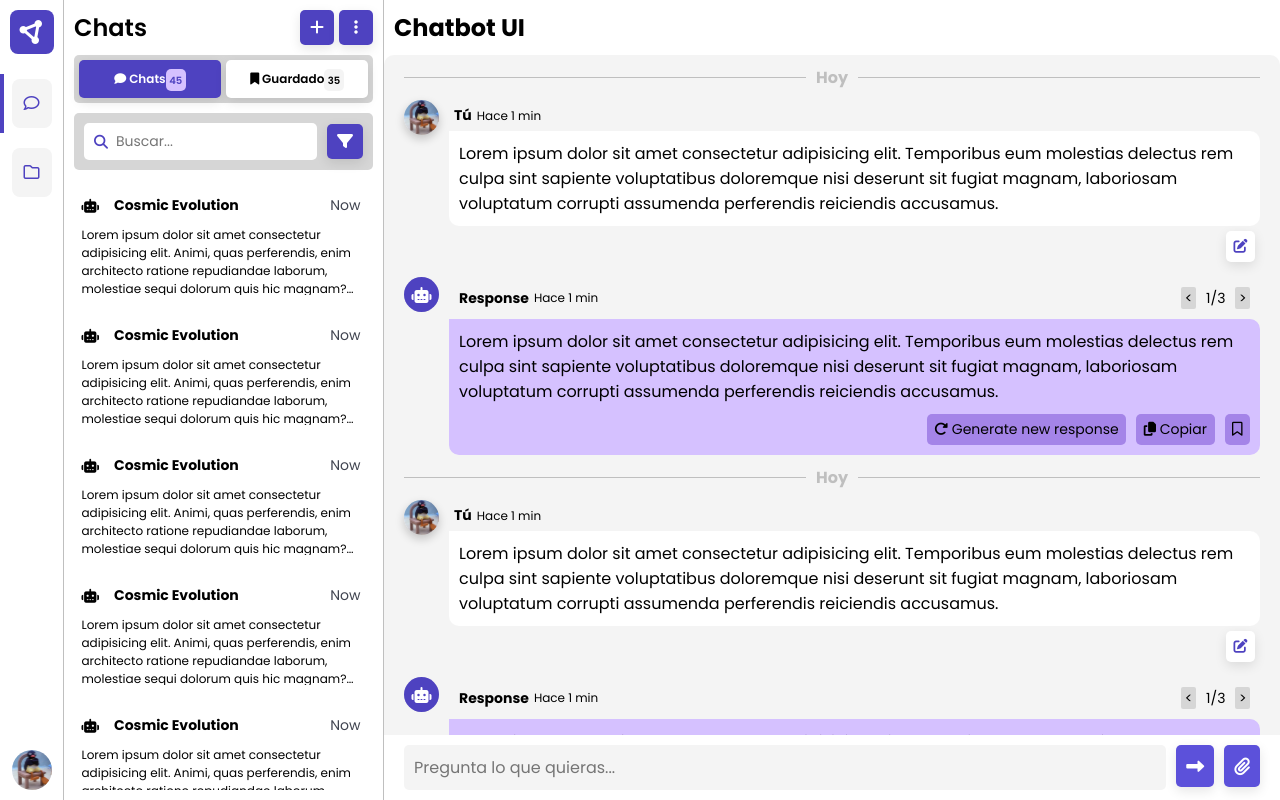
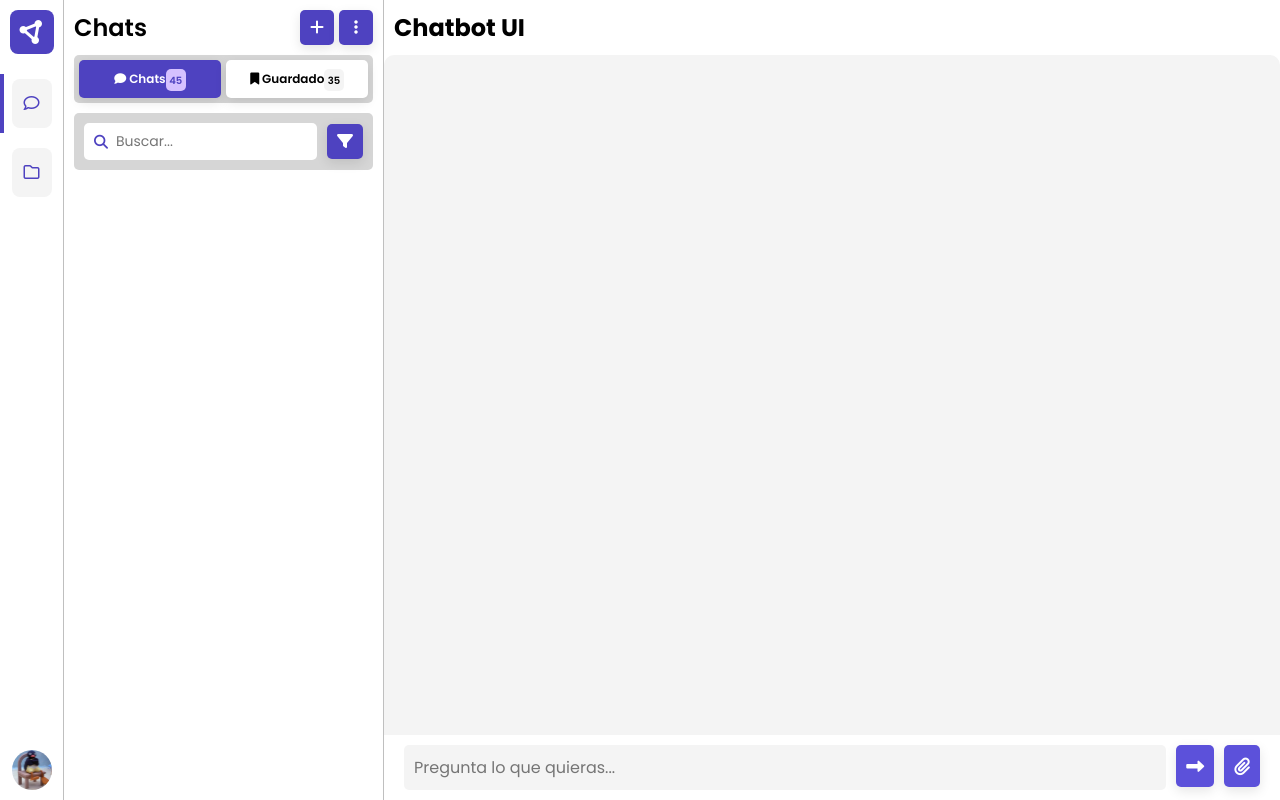
Before and after one commit to MaxiSoriano70/CONSITI-CHATBOT-FRONT-END, a React (Vite) app: page / in a window 1280 px wide. Built offline with nearby package versions, Linux system fonts and the light colour scheme; the HTML template or start-up script is replaced by a standard one.

Commit message:
feat: :art: Agregando Gemini

```diff
--- a/src/components/ChatContent.jsx
+++ b/src/components/ChatContent.jsx
@@ -1,3 +1,4 @@
+import { useState } from "react";
 import { useChatBotStates } from "../Context";
 import styles from '../css/Chat.module.css';
 import Chatbot from "./Chatbot";
@@ -8,7 +9,6 @@ import SeperadorDay from "./SeperadorDay";
 const ChatContent = ({ sidebarVisible }) => {
     const { modoDarkLight } = useChatBotStates();
 
-    // Clases condicionales con CSS Modules
     const sidebarButtonsClass = modoDarkLight ? styles.contentSidebarButtonsBlack : styles.contentSidebarButtonsWhite;
     const btnSidebarClass = modoDarkLight ? styles.btnSidebarBlack : styles.btnSidebarWhite;
     const nCantidadClass = modoDarkLight ? styles.nCantidadBlack : styles.nCantidadWhite;
@@ -24,6 +24,34 @@ const ChatContent = ({ sidebarVisible }) => {
 
     const contentSidebarClass = `${styles.contentSidebar} ${sidebarVisible ? styles.active : styles.desactive}`;
     const conversationClass = `${styles.conversation} ${sidebarVisible ? styles.desactive : styles.active}`;
+
+    const [inputText, setInputText] = useState("");
+    const [loading, setLoading] = useState(false);
+    const [chatHistory, setChatHistory] = useState([]);
+
+    const handleSend = async () => {
+        if (inputText.trim() === "") return;
+        setLoading(true);
+        try {
+            const response = await fetch("http://localhost:3000/chatbot", {
+                method: "POST",
+                headers: {
+                    "Content-Type": "application/json"
+                },
+                body: JSON.stringify({ question: inputText })
+            });
+
+            const data = await response.json();
+
+            setChatHistory(prev => [...prev, { question: inputText, answer: data.answer }]);
+            setInputText("");
+        } catch (error) {
+            console.error("Error:", error);
+        } finally {
+            setLoading(false);
+        }
+    };
+
 
 
     return (
@@ -63,18 +91,14 @@ const ChatContent = ({ sidebarVisible }) => {
                 </div>
 
                 <div className={contentHistoryChatClass}>
-                    <HistoryChat/>
-                    <HistoryChat/>
-                    <HistoryChat/>
-                    <HistoryChat/>
-                    <HistoryChat/>
-                    <HistoryChat/>
-                    <HistoryChat/>
-                    <HistoryChat/>
-                    <HistoryChat/>
-                    <HistoryChat/>
-                    <HistoryChat/>
-                    <HistoryChat/>
+                    {chatHistory.map((chat, index) => (
+                        <HistoryChat
+                            key={index}
+                            question={chat.question}
+                            answer={chat.answer}
+                            index={index}
+                        />
+                    ))}
                 </div>
             </div>
 
@@ -84,27 +108,19 @@ const ChatContent = ({ sidebarVisible }) => {
                 </div>
 
                 <div className={sectionBodyClass}>
-                    <SeperadorDay/>
-                    <ChatYou/>
-                    <Chatbot/>
-                    <SeperadorDay/>
-                    <ChatYou/>
-                    <Chatbot/>
-                    <SeperadorDay/>
-                    <ChatYou/>
-                    <Chatbot/>
-                    <SeperadorDay/>
-                    <ChatYou/>
-                    <Chatbot/>
-                    <SeperadorDay/>
-                    <ChatYou/>
-                    <Chatbot/>
-                    <SeperadorDay/>
-                    <ChatYou/>
-                    <Chatbot/>
-                    <SeperadorDay/>
-                    <ChatYou/>
-                    <Chatbot/>
+                    {chatHistory.map((chat, index) => (
+                        <div key={index}>
+                            <ChatYou question={chat.question} />
+                            <Chatbot response={chat.answer} />
+                            <SeperadorDay />
+                        </div>
+                    ))}
+
+                    {loading && (
+                        <div className={styles.loadingContainer}>
+                            <i className="fa-solid fa-spinner fa-spin"></i>
+                        </div>
+                    )}
                 </div>
 
                 <div className={sectionFooterClass}>
@@ -112,13 +128,21 @@ const ChatContent = ({ sidebarVisible }) => {
                         className={inputSendClass}
                         type="text"
                         placeholder="Pregunta lo que quieras..."
+                        value={inputText}
+                        onChange={(e) => setInputText(e.target.value)}
+                        onKeyDown={(e) => e.key === "Enter" && handleSend()}
                     />
-                    <button className={btnEnviarClass}>
+                    <button
+                        className={btnEnviarClass}
+                        onClick={handleSend}
+                        disabled={loading}
+                    >
                         <i className="fa-solid fa-right-long"></i>
                     </button>
                     <button className={btnFileClass}>
                         <i className="fa-solid fa-paperclip"></i>
                     </button>
+
                 </div>
             </div>
         </div>
--- a/src/components/ChatYou.jsx
+++ b/src/components/ChatYou.jsx
@@ -2,7 +2,7 @@ import { useChatBotStates } from "../Context";
 import styles from '../css/Chat.module.css';
 import imgPerfil from '../assets/img/Pingu.jpg';
 
-const ChatYou = () => {
+const ChatYou = ({ question }) => {
     const { modoDarkLight } = useChatBotStates();
 
     const headerModo = modoDarkLight ? styles.yHeaderDark : styles.yHeaderWhite;
@@ -19,7 +19,7 @@ const ChatYou = () => {
                 </div>
                 <div className={`${styles.youFooter} ${footerModo}`}>
                     <p>
-                        Lorem ipsum dolor sit amet consectetur adipisicing elit. Temporibus eum molestias delectus rem culpa sint sapiente voluptatibus doloremque nisi deserunt sit fugiat magnam, laboriosam voluptatum corrupti assumenda perferendis reiciendis accusamus.
+                        { question }
                     </p>
                 </div>
                 <div className={styles.contentEdit}>
--- a/src/components/Chatbot.jsx
+++ b/src/components/Chatbot.jsx
@@ -1,6 +1,6 @@
 import styles from '../css/Chat.module.css';
 
-const Chatbot = () => {
+const Chatbot = ({ response }) => {
     return (
         <div className={styles.chatbot}>
             <div className={styles.containerLogoBot}>
@@ -20,7 +20,7 @@ const Chatbot = () => {
                 </div>
                 <div className={styles.youFooterBot}>
                     <p>
-                        Lorem ipsum dolor sit amet consectetur adipisicing elit. Temporibus eum molestias delectus rem culpa sint sapiente voluptatibus doloremque nisi deserunt sit fugiat magnam, laboriosam voluptatum corrupti assumenda perferendis reiciendis accusamus.
+                        {response}
                     </p>
                     <div className={styles.contentButtonsBot}>
                         <button className={styles.btnChatBot}>
--- a/src/components/HistoryChat.jsx
+++ b/src/components/HistoryChat.jsx
@@ -1,7 +1,7 @@
 import { useChatBotStates } from "../Context";
 import styles from '../css/Chat.module.css';
 
-const HistoryChat = () => {
+const HistoryChat = ({ question, answer, index }) => {
     const { modoDarkLight } = useChatBotStates();
 
     const historyChatModo = modoDarkLight ? styles.historyChatDark : styles.historyChatWhite;
@@ -12,13 +12,13 @@ const HistoryChat = () => {
             <div className={styles.headerHistoryChat}>
                 <i className={`fa-solid fa-robot ${styles.iconoBot}`}></i>
                 <div className={styles.historyChatTitle}>
-                    Cosmic Evolution
+                    {question}
                 </div>
                 <span className={timeClass}>Now</span>
             </div>
             <div className={styles.bodyHistoryChat}>
                 <span className={styles.historyChatTxt}>
-                    Lorem ipsum dolor sit amet consectetur adipisicing elit. Animi, quas perferendis, enim architecto ratione repudiandae laborum, molestiae sequi dolorum quis hic magnam? Odit vitae officiis voluptatum modi alias quasi et.
+                    {answer}
                 </span>
             </div>
         </div>
--- a/src/css/Chat.module.css
+++ b/src/css/Chat.module.css
@@ -1271,3 +1271,11 @@
     }
 }
 /*Termina Medias Queries*/
+
+.loadingContainer {
+    display: flex;
+    justify-content: center;
+    margin: 1rem 0;
+    font-size: 1.5rem;
+    color: gray;
+}
```
